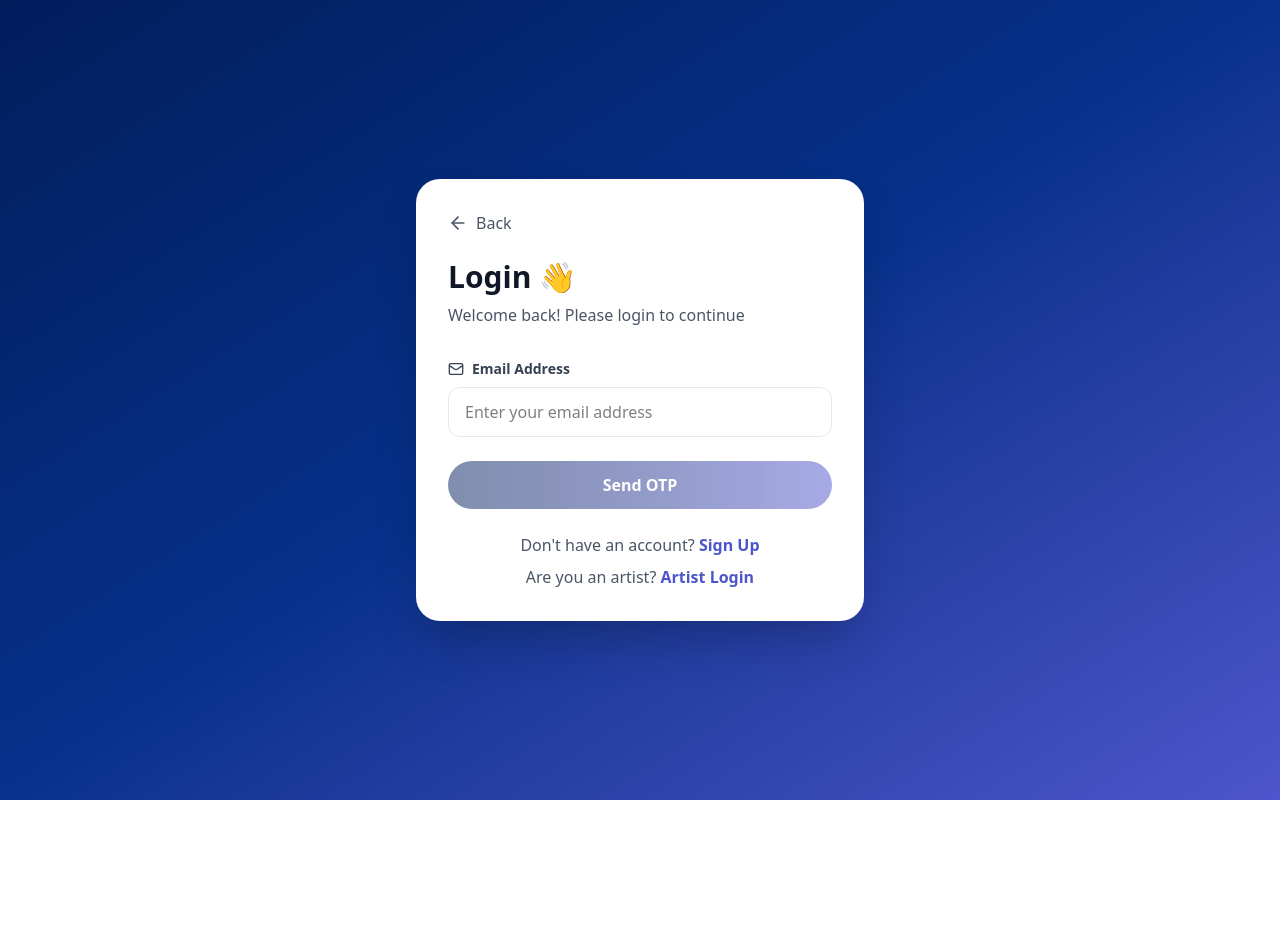
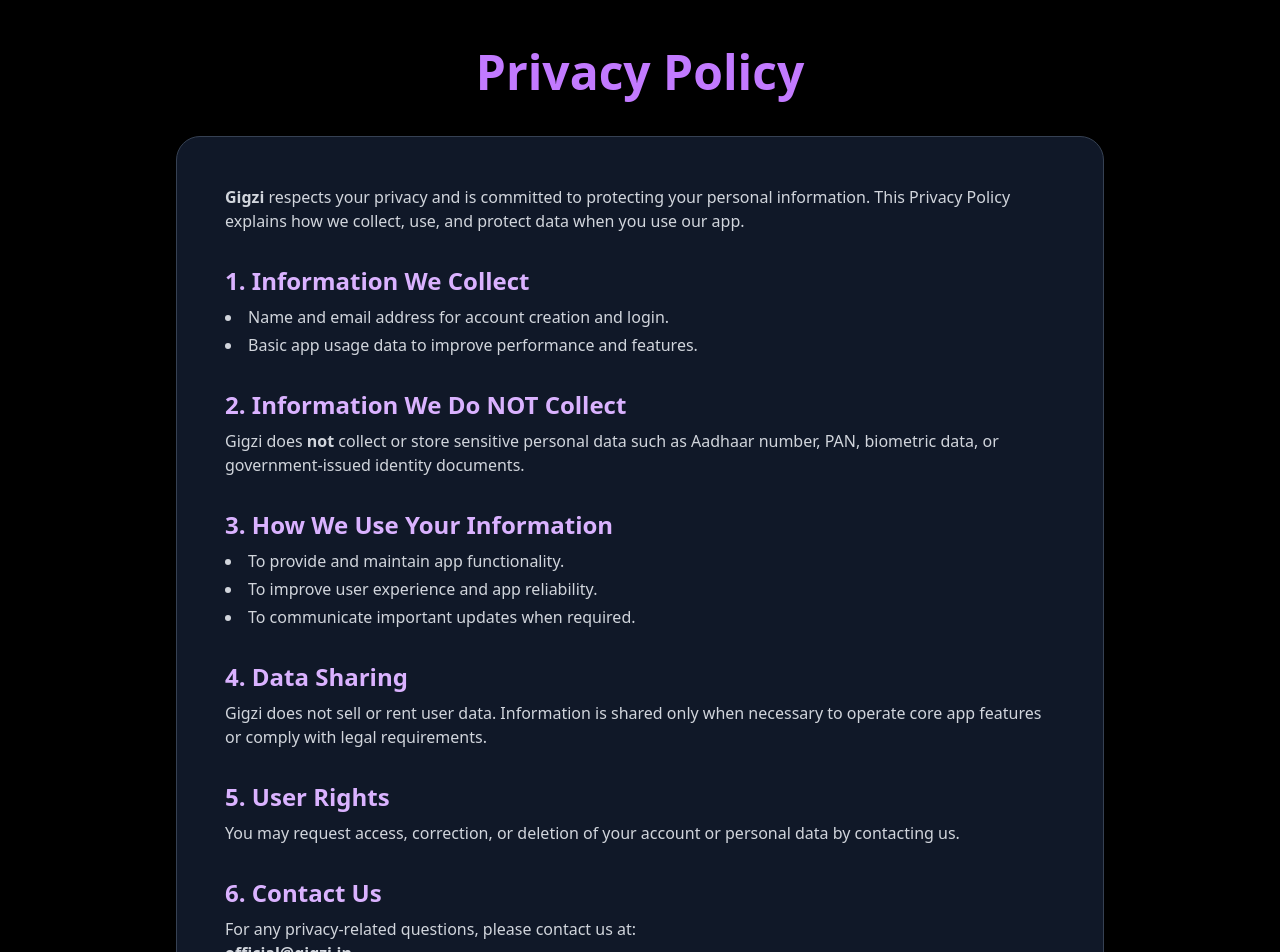
Before and after one commit to Gigzii4/gigzi_landing, a React (Vite) app: page /privacy in a window 1280 px wide. Before the commit this address led to /login. Shown: the top 952 px of the page. Before the commit the page ends 800 px from the top, so only its background shows below. Built offline with nearby package versions, Linux system fonts and the light colour scheme.

Commit message:
privacy page added

```diff
--- a/src/App.jsx
+++ b/src/App.jsx
@@ -30,11 +30,11 @@
 import Support from "./pages/Support";
 import About from "./pages/About";
 import Terms from "./pages/Terms";
-import Privacy from "./pages/Privacy";
 import RecentlyViewed from "./pages/RecentlyViewed";
 import { useAuthStore } from "./store/authStore";
 import Pay from "./components/Pay";
 import Success from "./components/Success";
+import Privacy from "./components/Privacy";
 
 function AppLayout({ children }) {
   return (
@@ -62,7 +62,8 @@
         <Route path="/preauth" element={<PreAuth />} />
         <Route path="/login" element={<Login />} />
         <Route path="/signup" element={<Signup />} />
-        <Route path="/pay" element={<Pay/>} />
+        <Route path="/privacy" element={<Privacy />} />
+        <Route path="/pay" element={<Pay />} />
         <Route path="/success" element={<Success />} />
         <Route path="/artist/login" element={<ArtistLogin />} />
         <Route path="/artist/signup" element={<ArtistSignup />} />
--- a/src/components/Privacy.jsx
+++ b/src/components/Privacy.jsx
@@ -1,9 +1,6 @@
 import React from "react";
-import { useNavigate } from "react-router-dom"; // if using react-router
 
-const Privacy = () => {
-  const navigate = useNavigate();
-
+const PrivacyPolicy = () => {
   return (
     <div className="min-h-screen bg-black text-white font-sans">
       <div className="max-w-5xl mx-auto p-6 md:p-12">
@@ -12,10 +9,11 @@
         </h1>
 
         <div className="bg-gray-900 rounded-3xl p-8 md:p-12 shadow-xl space-y-8 border border-gray-700">
+
           <p className="text-gray-300">
-            At <strong>Gigzi</strong>, we value your privacy and are committed
-            to protecting your personal information. This Privacy Policy outlines
-            how we collect, use, and safeguard your data.
+            <strong>Gigzi</strong> respects your privacy and is committed to
+            protecting your personal information. This Privacy Policy explains
+            how we collect, use, and protect data when you use our app.
           </p>
 
           <section>
@@ -23,74 +21,72 @@
               1. Information We Collect
             </h2>
             <ul className="list-disc list-inside space-y-1 text-gray-300">
-              <li>Name and Email address for login and account purposes.</li>
-              <li>Payment information for transactions.</li>
-              <li>Usage data for improving the app experience.</li>
-              <li>
-                Aadhaar images for identity verification of artists (securely stored and used only for verification purposes).
-              </li>
+              <li>Name and email address for account creation and login.</li>
+              <li>Basic app usage data to improve performance and features.</li>
             </ul>
           </section>
 
           <section>
             <h2 className="text-2xl font-semibold text-purple-300 mb-2">
-              2. How We Use Your Data
+              2. Information We Do NOT Collect
+            </h2>
+            <p className="text-gray-300">
+              Gigzi does <strong>not</strong> collect or store sensitive personal
+              data such as Aadhaar number, PAN, biometric data, or government-issued
+              identity documents.
+            </p>
+          </section>
+
+          <section>
+            <h2 className="text-2xl font-semibold text-purple-300 mb-2">
+              3. How We Use Your Information
             </h2>
             <ul className="list-disc list-inside space-y-1 text-gray-300">
-              <li>To provide and maintain our services.</li>
-              <li>To process transactions and send confirmations.</li>
-              <li>To enhance and improve app features and user experience.</li>
-              <li>To verify identity of artists using Aadhaar information.</li>
+              <li>To provide and maintain app functionality.</li>
+              <li>To improve user experience and app reliability.</li>
+              <li>To communicate important updates when required.</li>
             </ul>
           </section>
 
           <section>
             <h2 className="text-2xl font-semibold text-purple-300 mb-2">
-              3. Data Sharing
+              4. Data Sharing
             </h2>
             <p className="text-gray-300">
-              We do not sell your personal data. We may share it with trusted
-              service providers under strict confidentiality agreements to help
-              operate our platform. Aadhaar images are never shared with any third party.
+              Gigzi does not sell or rent user data. Information is shared only
+              when necessary to operate core app features or comply with legal
+              requirements.
             </p>
           </section>
 
           <section>
             <h2 className="text-2xl font-semibold text-purple-300 mb-2">
-              4. Your Rights
+              5. User Rights
             </h2>
             <p className="text-gray-300">
-              You can request deletion of your account or personal data anytime,
-              including Aadhaar images, by contacting us at <strong>gigziibuisness@gmail.com</strong>.
+              You may request access, correction, or deletion of your account or
+              personal data by contacting us.
             </p>
           </section>
 
           <section>
             <h2 className="text-2xl font-semibold text-purple-300 mb-2">
-              5. Contact Us
+              6. Contact Us
             </h2>
             <p className="text-gray-300">
-              For questions regarding this Privacy Policy or data deletion requests,
-              please reach out to us at <strong>gigziibuisness@gmail.com</strong>.
+              For any privacy-related questions, please contact us at:
+              <br />
+              <strong>official@gigzi.in</strong>
             </p>
           </section>
 
           <p className="text-gray-500 text-sm text-center mt-6">
-            Last updated: 04 Oct 2025
+            Last updated: 8 January 2026
           </p>
-
-          <div className="flex justify-center mt-6">
-            <button
-              onClick={() => navigate("/")}
-              className="bg-purple-400 text-black px-6 py-3 rounded-full font-semibold hover:bg-purple-300 transition"
-            >
-              Back to Home
-            </button>
-          </div>
         </div>
       </div>
     </div>
   );
 };
 
-export default Privacy;
+export default PrivacyPolicy;
--- a/src/pages/Privacy.jsx
+++ /dev/null
@@ -1,94 +0,0 @@
-import { Link } from 'react-router-dom';
-import { ArrowLeft } from 'lucide-react';
-
-export default function Privacy() {
-  return (
-    <div className="min-h-screen bg-gray-50">
-      <div className="bg-gradient-to-br from-[#021d5c] via-[#06328c] to-[#4D55CC] text-white pb-8">
-        <div className="max-w-4xl mx-auto px-4 sm:px-6 lg:px-8 pt-8">
-          <Link to="/account" className="inline-flex items-center text-white/80 hover:text-white mb-6">
-            <ArrowLeft className="w-5 h-5 mr-2" />
-            Back
-          </Link>
-          <h1 className="text-3xl font-bold mb-2">Privacy Policy</h1>
-          <p className="text-white/80">How we protect your data</p>
-        </div>
-      </div>
-
-      <div className="max-w-4xl mx-auto px-4 sm:px-6 lg:px-8 py-8">
-        <div className="bg-white rounded-2xl p-8 shadow-sm space-y-6">
-          <section>
-            <h2 className="text-xl font-bold text-gray-900 mb-3">1. Information We Collect</h2>
-            <p className="text-gray-600 mb-2">We collect information that you provide directly to us, including:</p>
-            <ul className="list-disc list-inside text-gray-600 space-y-1">
-              <li>Name, email address, and phone number</li>
-              <li>Payment information (processed securely through third-party providers)</li>
-              <li>Booking and transaction history</li>
-              <li>Location data (with your permission)</li>
-            </ul>
-          </section>
-
-          <section>
-            <h2 className="text-xl font-bold text-gray-900 mb-3">2. How We Use Your Information</h2>
-            <p className="text-gray-600 mb-2">We use the information we collect to:</p>
-            <ul className="list-disc list-inside text-gray-600 space-y-1">
-              <li>Provide, maintain, and improve our services</li>
-              <li>Process transactions and send related information</li>
-              <li>Send you technical notices and support messages</li>
-              <li>Respond to your comments and questions</li>
-            </ul>
-          </section>
-
-          <section>
-            <h2 className="text-xl font-bold text-gray-900 mb-3">3. Information Sharing</h2>
-            <p className="text-gray-600">
-              We do not sell, trade, or rent your personal information to third parties. We may share your information
-              only with service providers who assist us in operating our platform, conducting our business, or serving
-              our users, as long as those parties agree to keep this information confidential.
-            </p>
-          </section>
-
-          <section>
-            <h2 className="text-xl font-bold text-gray-900 mb-3">4. Data Security</h2>
-            <p className="text-gray-600">
-              We implement appropriate security measures to protect your personal information against unauthorized access,
-              alteration, disclosure, or destruction. However, no method of transmission over the Internet is 100% secure.
-            </p>
-          </section>
-
-          <section>
-            <h2 className="text-xl font-bold text-gray-900 mb-3">5. Your Rights</h2>
-            <p className="text-gray-600 mb-2">You have the right to:</p>
-            <ul className="list-disc list-inside text-gray-600 space-y-1">
-              <li>Access and receive a copy of your personal data</li>
-              <li>Rectify inaccurate or incomplete data</li>
-              <li>Request deletion of your personal data</li>
-              <li>Object to processing of your personal data</li>
-            </ul>
-          </section>
-
-          <section>
-            <h2 className="text-xl font-bold text-gray-900 mb-3">6. Cookies</h2>
-            <p className="text-gray-600">
-              We use cookies to enhance your experience, analyze site traffic, and personalize content. You can choose
-              to disable cookies through your browser settings, though this may affect site functionality.
-            </p>
-          </section>
-
-          <section>
-            <h2 className="text-xl font-bold text-gray-900 mb-3">7. Contact Us</h2>
-            <p className="text-gray-600">
-              If you have any questions about this Privacy Policy, please contact us at privacy@gigzi.com
-            </p>
-          </section>
-
-          <div className="pt-6 border-t border-gray-200">
-            <p className="text-gray-500 text-sm">
-              Last updated: {new Date().toLocaleDateString()}
-            </p>
-          </div>
-        </div>
-      </div>
-    </div>
-  );
-}
```
